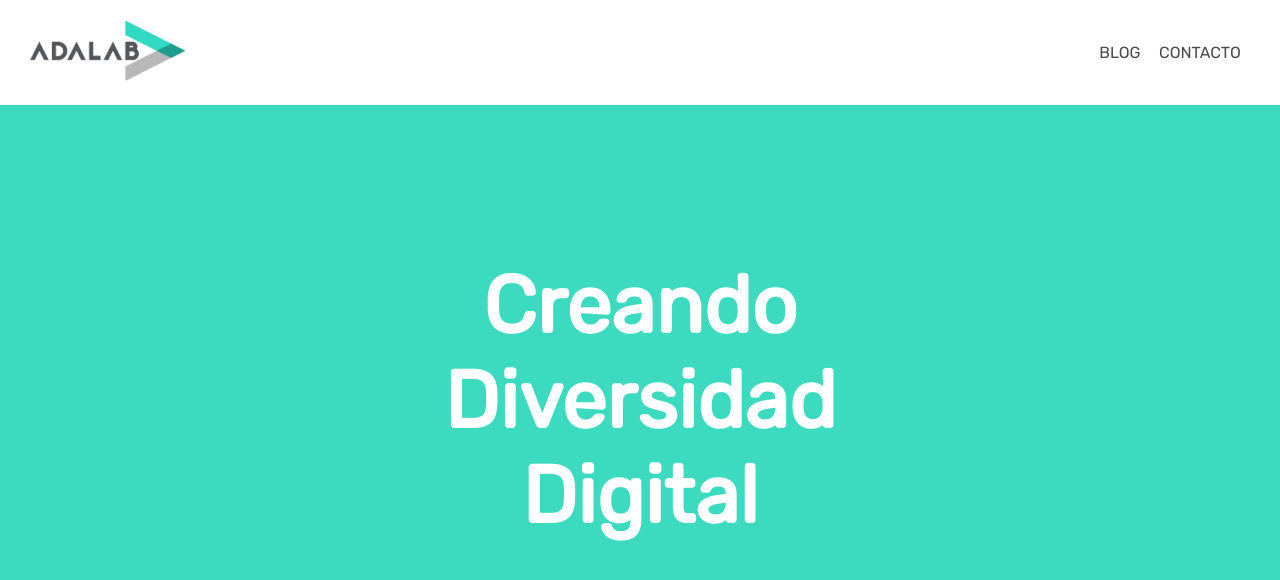
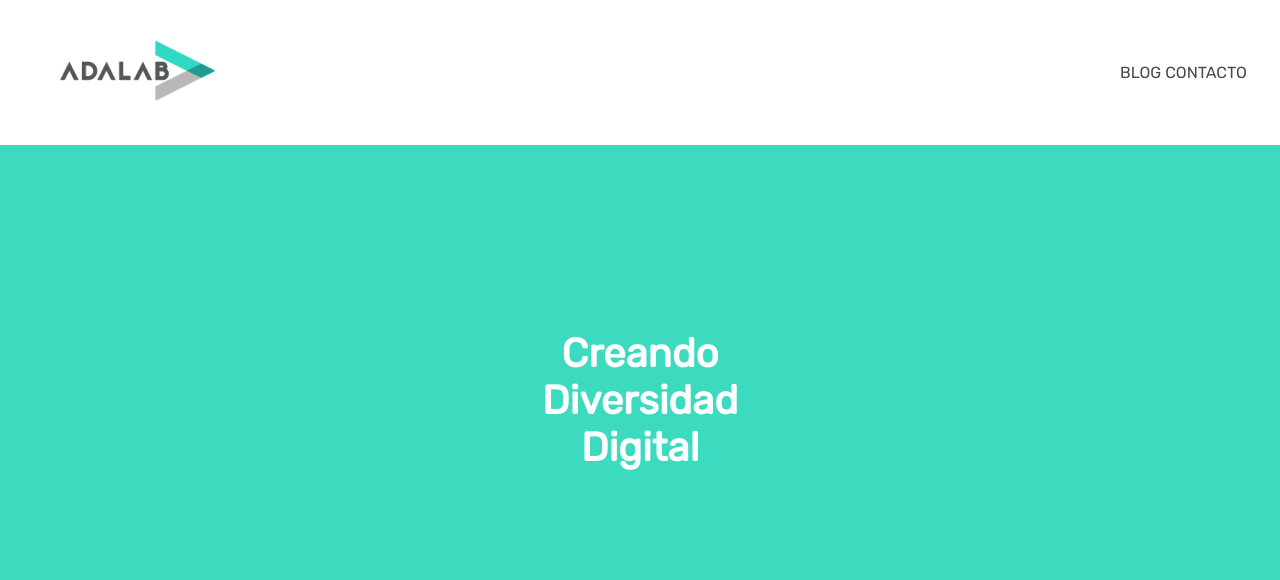
Before and after one commit to Adalab/modulo-1-evaluacion-intermedia-Martcacio, a plain HTML site: page index.html in a window 1280 px wide. Drawn offline with Linux system fonts and the light colour scheme.

Commit message:
first correction

```diff
--- a/index.html
+++ b/index.html
@@ -3,34 +3,44 @@
 
 <head>
     <link href="https://fonts.googleapis.com/css?family=Rubik" rel="stylesheet" />
-    <link rel="stylesheet" href="styles/main.css">
+    <link rel="stylesheet" href="./styles/main.css">
     <meta charset="UTF-8">
     <meta name="viewport" content="width=device-width, initial-scale=1.0">
     <meta http-equiv="X-UA-Compatible" content="ie=edge">
     <title>Adalab</title>
 </head>
 
-<body>
+<body class="body">
     <header class="header">
+
         <a class="link-logo" target="_blank" href="https://adalab.es/">
-            <img class="logo" src="./images/adalab-logo-155x61.png">
+            <img class="logo" title="Adalab" alt="logo Adalab redirect to main Adalab page" src="./images/adalab-logo-155x61.png">
         </a>
 
         <nav class="nav">
-            <a class="link" target="_blank" href="https://medium.com/adalab">
-                BLOG
-            </a>
+            <ul>
+                <li class="menu-item">
+                    <a class="menu-link" title="blog" target="_blank" href="https://medium.com/adalab">
+                    Blog
+                </a>
+                </li>
 
-            <a class="link" target="_blank" href="https://adalab.es/contacto/">
-               CONTACTO
-            </a>
+                <li class="menu-item">
+                    <a class="menu-link" title="Contacto" target="_blank" href="https://adalab.es/contacto/">
+                    Contacto
+                </a>
+                </li>
+            </ul>
+
+
+
         </nav>
     </header>
     <main class="main">
-        <h1>
+        <h1 class="main-text">
             <div>Creando</div>
-            <div>Diversidad</div>
-            <div>Digital</div>
+            <div>diversidad</div>
+            <div>digital</div>
         </h1>
     </main>
 </body>
--- a/styles/main.css
+++ b/styles/main.css
@@ -1,6 +1,7 @@
 * {
     margin: 0;
     padding: 0;
+    font-family: var(--font);
 }
 
 :root {
@@ -12,11 +13,13 @@
 
 .header {
     background-color: var(--main-text-color);
+    top: 0;
+    justify-content: center;
     align-items: center;
     display: flex;
     flex-direction: column;
     position: fixed;
-    z-index: 99;
+    padding: 10px 0 3px 0;
     width: 100%;
 }
 
@@ -27,24 +30,29 @@
 
 .nav {
     width: 160px;
-    display: flex;
+    display: inline;
     justify-content: space-around;
     font-size: 16px;
-    font-family: var(--font);
     padding-bottom: 13px;
+    text-transform: uppercase;
 }
 
-.link {
+.menu-item {
+    display: inline-block;
+    text-decoration: none;
+}
+
+.menu-link {
     color: var(--menu-text-color);
     text-decoration: none;
     transition: all .2s;
 }
 
-a.link:hover {
+a.menu-link:hover {
     transform: scale(1.1);
 }
 
-a.link:visited {
+a.menu-link:visited {
     color: var(--menu-text-color);
     text-decoration: none;
 }
@@ -55,27 +63,29 @@ a.link:visited {
     display: flex;
     justify-content: center;
     align-items: center;
-    flex-direction: column;
-    font-family: var(--font);
+}
+
+.main-text {
     color: var(--main-text-color);
     font-size: 30px;
     font-weight: 800;
     text-align: center;
+    text-transform: capitalize;
 }
 
 @media all and (min-width:768px) {
     .header {
         justify-content: space-between;
         flex-direction: row;
+        padding: 20px 20px 20px 30px;
     }
     .logo {
         padding: 20px 30px;
     }
-    .main {
+    .main-text {
         font-size: 40px;
     }
     .nav {
-        font-size: 16px;
         padding: 30px
     }
 }
```
